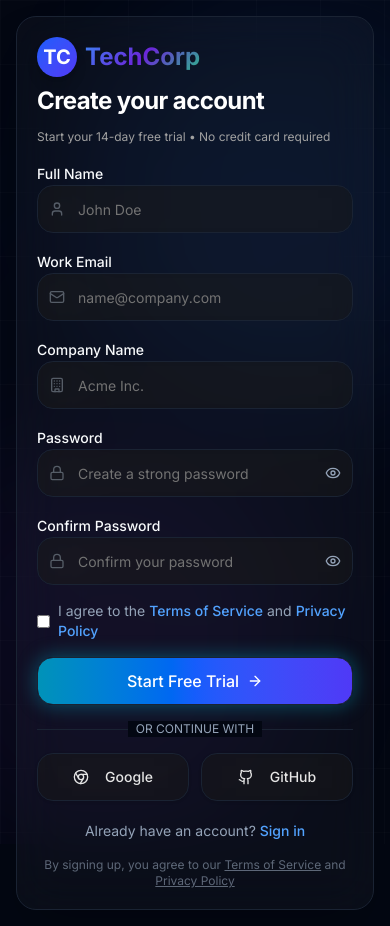
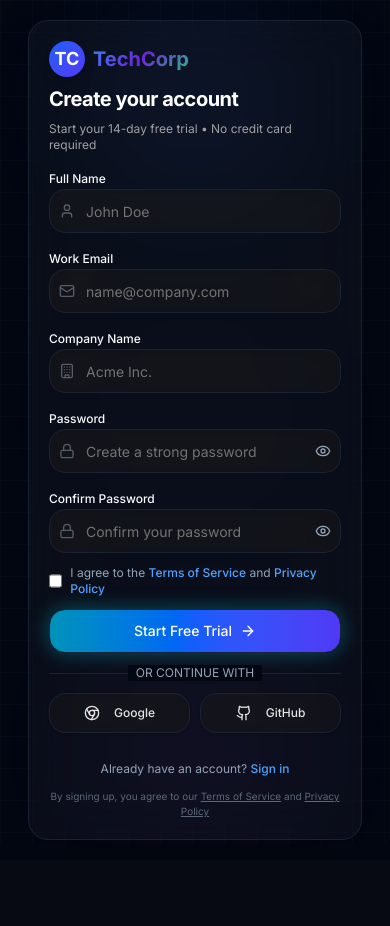
Before and after one commit to fahadmemon1234/The-CRM-Digital-FTE-Factory-Final-Hackathon-5, a Next.js app in the folder frontend/: page /signup in a window 390 px wide. After the commit the page ends 860 px from the top, so only its background shows below. Built offline with nearby package versions, Linux system fonts and the light colour scheme.

Commit message:
feat: make UI fully responsive for all devices

```diff
--- a/frontend/src/app/signup/page.tsx
+++ b/frontend/src/app/signup/page.tsx
@@ -98,7 +98,7 @@
   ]
 
   return (
-    <div className="min-h-screen flex items-center justify-center p-4 bg-[#030712] relative overflow-hidden">
+    <div className="min-h-screen flex items-center justify-center p-3 sm:p-4 md:p-6 lg:p-8 bg-[#030712] relative overflow-hidden">
       {/* Animated Background Elements */}
       <div className="fixed inset-0 overflow-hidden pointer-events-none">
         <motion.div
@@ -112,7 +112,7 @@
             repeat: Infinity,
             ease: "linear"
           }}
-          className="absolute top-0 left-1/4 w-96 h-96 bg-blue-500/20 rounded-full blur-3xl"
+          className="absolute top-0 left-1/4 w-48 sm:w-64 md:w-80 lg:w-96 h-48 sm:h-64 md:h-80 lg:h-96 bg-blue-500/20 rounded-full blur-3xl"
         />
         <motion.div
           animate={{
@@ -126,7 +126,7 @@
             ease: "linear",
             delay: 2
           }}
-          className="absolute bottom-0 right-1/4 w-96 h-96 bg-purple-500/20 rounded-full blur-3xl"
+          className="absolute bottom-0 right-1/4 w-48 sm:w-64 md:w-80 lg:w-96 h-48 sm:h-64 md:h-80 lg:h-96 bg-purple-500/20 rounded-full blur-3xl"
         />
         <motion.div
           animate={{
@@ -139,41 +139,41 @@
             ease: "linear",
             delay: 4
           }}
-          className="absolute top-1/2 left-1/2 -translate-x-1/2 -translate-y-1/2 w-[600px] h-[600px] bg-indigo-500/10 rounded-full blur-3xl"
+          className="absolute top-1/2 left-1/2 -translate-x-1/2 -translate-y-1/2 w-[300px] sm:w-[400px] md:w-[500px] lg:w-[600px] h-[300px] sm:h-[400px] md:h-[500px] lg:h-[600px] bg-indigo-500/10 rounded-full blur-3xl"
         />
       </div>
 
       {/* Grid Pattern Overlay */}
-      <div className="fixed inset-0 bg-[linear-gradient(rgba(255,255,255,0.02)_1px,transparent_1px),linear-gradient(90deg,rgba(255,255,255,0.02)_1px,transparent_1px)] bg-[size:64px_64px] pointer-events-none" />
+      <div className="fixed inset-0 bg-[linear-gradient(rgba(255,255,255,0.02)_1px,transparent_1px),linear-gradient(90deg,rgba(255,255,255,0.02)_1px,transparent_1px)] bg-[size:32px_32px] sm:bg-[size:64px_64px] pointer-events-none" />
 
-      <div className="w-full max-w-6xl grid lg:grid-cols-2 gap-8 relative z-10">
+      <div className="w-full max-w-6xl grid lg:grid-cols-2 gap-4 sm:gap-6 md:gap-8 relative z-10">
         {/* Left Side - Branding */}
         <motion.div
           initial={{ opacity: 0, x: -50 }}
           animate={{ opacity: 1, x: 0 }}
           transition={{ duration: 0.8 }}
-          className="hidden lg:flex flex-col justify-center space-y-8"
+          className="hidden lg:flex flex-col justify-center space-y-6 md:space-y-8"
         >
           <div className="space-y-4">
             <motion.div
-              className="flex items-center gap-3"
+              className="flex items-center gap-2 sm:gap-3"
               whileHover={{ scale: 1.02 }}
             >
-              <div className="h-12 w-12 rounded-xl bg-gradient-to-br from-blue-600 via-indigo-600 to-purple-600 flex items-center justify-center shadow-lg glow-blue">
-                <span className="text-2xl font-bold text-white">TC</span>
+              <div className="h-10 w-10 sm:h-12 sm:w-12 rounded-xl bg-gradient-to-br from-blue-600 via-indigo-600 to-purple-600 flex items-center justify-center shadow-lg glow-blue">
+                <span className="text-xl sm:text-2xl font-bold text-white">TC</span>
               </div>
-              <span className="text-3xl font-bold gradient-text">TechCorp</span>
+              <span className="text-2xl sm:text-3xl font-bold gradient-text">TechCorp</span>
             </motion.div>
 
-            <h1 className="text-5xl font-bold leading-tight">
+            <h1 className="text-3xl sm:text-4xl md:text-5xl font-bold leading-tight">
               Start Your <span className="gradient-text">AI Journey</span>
             </h1>
-            <p className="text-xl text-muted-foreground">
+            <p className="text-base sm:text-lg md:text-xl text-muted-foreground">
               Join 5,000+ companies delivering exceptional customer experiences with AI-powered support.
             </p>
           </div>
 
-          <div className="space-y-4">
+          <div className="space-y-3 sm:space-y-4">
             {features.map((feature, index) => (
               <motion.div
                 key={feature.text}
@@ -181,26 +181,26 @@
                 animate={{ opacity: 1, x: 0 }}
                 transition={{ duration: 0.5, delay: 0.5 + index * 0.1 }}
                 whileHover={{ x: 8, scale: 1.02 }}
-                className={`flex items-center gap-4 p-4 rounded-2xl ${feature.bg} border ${feature.border} backdrop-blur-xl transition-all duration-300 cursor-pointer`}
+                className={`flex items-center gap-3 sm:gap-4 p-3 sm:p-4 rounded-xl sm:rounded-2xl ${feature.bg} border ${feature.border} backdrop-blur-xl transition-all duration-300 cursor-pointer`}
               >
-                <div className={`h-12 w-12 rounded-xl ${feature.bg} flex items-center justify-center border ${feature.border}`}>
-                  <feature.icon className={`h-6 w-6 ${feature.color}`} />
+                <div className={`h-10 w-10 sm:h-12 sm:w-12 rounded-xl sm:rounded-2xl ${feature.bg} flex items-center justify-center border ${feature.border}`}>
+                  <feature.icon className={`h-5 w-5 sm:h-6 sm:w-6 ${feature.color}`} />
                 </div>
                 <div>
-                  <p className="font-semibold">{feature.text}</p>
-                  <p className="text-sm text-muted-foreground/80">Get started in minutes</p>
+                  <p className="font-semibold text-sm sm:text-base">{feature.text}</p>
+                  <p className="text-xs sm:text-sm text-muted-foreground/80">Get started in minutes</p>
                 </div>
               </motion.div>
             ))}
           </div>
 
           <motion.div
-            className="flex items-center gap-4 pt-8"
+            className="flex items-center gap-3 sm:gap-4 pt-6 sm:pt-8"
             initial={{ opacity: 0 }}
             animate={{ opacity: 1 }}
             transition={{ duration: 0.8, delay: 1 }}
           >
-            <div className="flex -space-x-3">
+            <div className="flex -space-x-2 sm:-space-x-3">
               {[1, 2, 3, 4, 5].map((i) => (
                 <motion.div
                   key={i}
@@ -208,18 +208,18 @@
                   animate={{ opacity: 1, scale: 1 }}
                   transition={{ duration: 0.3, delay: 1.2 + i * 0.1 }}
                   whileHover={{ scale: 1.2, zIndex: 10 }}
-                  className="h-10 w-10 rounded-full border-2 border-white/20 bg-gradient-to-br from-blue-400 to-indigo-600 flex items-center justify-center text-xs font-bold shadow-lg"
+                  className="h-8 w-8 sm:h-10 sm:w-10 rounded-full border-2 border-white/20 bg-gradient-to-br from-blue-400 to-indigo-600 flex items-center justify-center text-xs font-bold shadow-lg"
                 >
                   {String.fromCharCode(64 + i)}
                 </motion.div>
               ))}
             </div>
             <div>
-              <p className="font-semibold">500K+ Daily Users</p>
-              <div className="flex items-center gap-1 text-sm text-muted-foreground">
+              <p className="font-semibold text-sm sm:text-base">500K+ Daily Users</p>
+              <div className="flex items-center gap-1 text-xs sm:text-sm text-muted-foreground">
                 <div className="flex -space-x-1">
                   {[1, 2, 3, 4, 5].map((i) => (
-                    <span key={i} className="text-yellow-400 drop-shadow-lg">★</span>
+                    <span key={i} className="text-yellow-400 drop-shadow-lg text-xs sm:text-sm">★</span>
                   ))}
                 </div>
                 <span>4.9/5 rating</span>
@@ -233,116 +233,116 @@
           initial={{ opacity: 0, x: 50 }}
           animate={{ opacity: 1, x: 0 }}
           transition={{ duration: 0.8, delay: 0.2 }}
-          className="flex items-center justify-center"
+          className="flex items-center justify-center p-2 sm:p-0"
         >
-          <Card className="w-full max-w-md border-white/10 bg-white/[0.03] backdrop-blur-xl shadow-2xl">
-            <CardHeader className="space-y-3 pb-4">
+          <Card className="w-full max-w-md border-white/10 bg-white/[0.03] backdrop-blur-xl shadow-2xl mx-2 sm:mx-0">
+            <CardHeader className="space-y-2 sm:space-y-3 pb-3 sm:pb-4">
               <div className="lg:hidden flex items-center gap-2 mb-2">
-                <div className="h-10 w-10 rounded-xl bg-gradient-to-br from-blue-600 to-indigo-600 flex items-center justify-center shadow-lg">
-                  <span className="text-xl font-bold text-white">TC</span>
+                <div className="h-9 w-9 sm:h-10 sm:w-10 rounded-xl bg-gradient-to-br from-blue-600 to-indigo-600 flex items-center justify-center shadow-lg">
+                  <span className="text-lg sm:text-xl font-bold text-white">TC</span>
                 </div>
-                <span className="text-2xl font-bold gradient-text">TechCorp</span>
+                <span className="text-xl sm:text-2xl font-bold gradient-text">TechCorp</span>
               </div>
-              <CardTitle className="text-2xl font-bold">Create your account</CardTitle>
-              <CardDescription>
+              <CardTitle className="text-xl sm:text-2xl font-bold">Create your account</CardTitle>
+              <CardDescription className="text-xs sm:text-sm">
                 Start your 14-day free trial • No credit card required
               </CardDescription>
             </CardHeader>
-            <CardContent className="space-y-4">
-              <form onSubmit={handleSignup} className="space-y-4">
-                <div className="space-y-2">
-                  <label className="text-sm font-medium">Full Name</label>
+            <CardContent className="space-y-3 sm:space-y-4">
+              <form onSubmit={handleSignup} className="space-y-3 sm:space-y-4">
+                <div className="space-y-1.5 sm:space-y-2">
+                  <label className="text-xs sm:text-sm font-medium">Full Name</label>
                   <div className="relative">
-                    <User className="absolute left-3 top-1/2 -translate-y-1/2 h-4 w-4 text-muted-foreground" />
+                    <User className="absolute left-2.5 sm:left-3 top-1/2 -translate-y-1/2 h-4 w-4 text-muted-foreground" />
                     <Input
                       type="text"
                       placeholder="John Doe"
                       value={formData.name}
                       onChange={(e) => setFormData({...formData, name: e.target.value})}
-                      className="pl-10 h-12"
+                      className="pl-9 sm:pl-10 h-11 sm:h-12 text-sm sm:text-base"
                       required
                     />
                   </div>
                 </div>
 
-                <div className="space-y-2">
-                  <label className="text-sm font-medium">Work Email</label>
+                <div className="space-y-1.5 sm:space-y-2">
+                  <label className="text-xs sm:text-sm font-medium">Work Email</label>
                   <div className="relative">
-                    <Mail className="absolute left-3 top-1/2 -translate-y-1/2 h-4 w-4 text-muted-foreground" />
+                    <Mail className="absolute left-2.5 sm:left-3 top-1/2 -translate-y-1/2 h-4 w-4 text-muted-foreground" />
                     <Input
                       type="email"
                       placeholder="name@company.com"
                       value={formData.email}
                       onChange={(e) => setFormData({...formData, email: e.target.value})}
-                      className="pl-10 h-12"
+                      className="pl-9 sm:pl-10 h-11 sm:h-12 text-sm sm:text-base"
                       required
                     />
                   </div>
                 </div>
 
-                <div className="space-y-2">
-                  <label className="text-sm font-medium">Company Name</label>
+                <div className="space-y-1.5 sm:space-y-2">
+                  <label className="text-xs sm:text-sm font-medium">Company Name</label>
                   <div className="relative">
-                    <Building className="absolute left-3 top-1/2 -translate-y-1/2 h-4 w-4 text-muted-foreground" />
+                    <Building className="absolute left-2.5 sm:left-3 top-1/2 -translate-y-1/2 h-4 w-4 text-muted-foreground" />
                     <Input
                       type="text"
                       placeholder="Acme Inc."
                       value={formData.company}
                       onChange={(e) => setFormData({...formData, company: e.target.value})}
-                      className="pl-10 h-12"
+                      className="pl-9 sm:pl-10 h-11 sm:h-12 text-sm sm:text-base"
                       required
                     />
                   </div>
                 </div>
 
-                <div className="space-y-2">
-                  <label className="text-sm font-medium">Password</label>
+                <div className="space-y-1.5 sm:space-y-2">
+                  <label className="text-xs sm:text-sm font-medium">Password</label>
                   <div className="relative">
-                    <Lock className="absolute left-3 top-1/2 -translate-y-1/2 h-4 w-4 text-muted-foreground" />
+                    <Lock className="absolute left-2.5 sm:left-3 top-1/2 -translate-y-1/2 h-4 w-4 text-muted-foreground" />
                     <Input
                       type={showPassword ? "text" : "password"}
                       placeholder="Create a strong password"
                       value={formData.password}
                       onChange={(e) => setFormData({...formData, password: e.target.value})}
-                      className="pl-10 pr-10 h-12"
+                      className="pl-9 sm:pl-10 pr-9 sm:pr-10 h-11 sm:h-12 text-sm sm:text-base"
                       required
                       minLength={8}
                     />
                     <button
                       type="button"
                       onClick={() => setShowPassword(!showPassword)}
-                      className="absolute right-3 top-1/2 -translate-y-1/2 text-muted-foreground hover:text-foreground transition-colors"
+                      className="absolute right-2.5 sm:right-3 top-1/2 -translate-y-1/2 text-muted-foreground hover:text-foreground transition-colors"
                     >
                       {showPassword ? <EyeOff className="h-4 w-4" /> : <Eye className="h-4 w-4" />}
                     </button>
                   </div>
                 </div>
 
-                <div className="space-y-2">
-                  <label className="text-sm font-medium">Confirm Password</label>
+                <div className="space-y-1.5 sm:space-y-2">
+                  <label className="text-xs sm:text-sm font-medium">Confirm Password</label>
                   <div className="relative">
-                    <Lock className="absolute left-3 top-1/2 -translate-y-1/2 h-4 w-4 text-muted-foreground" />
+                    <Lock className="absolute left-2.5 sm:left-3 top-1/2 -translate-y-1/2 h-4 w-4 text-muted-foreground" />
                     <Input
                       type={showConfirmPassword ? "text" : "password"}
                       placeholder="Confirm your password"
                       value={formData.confirmPassword}
                       onChange={(e) => setFormData({...formData, confirmPassword: e.target.value})}
-                      className="pl-10 pr-10 h-12"
+                      className="pl-9 sm:pl-10 pr-9 sm:pr-10 h-11 sm:h-12 text-sm sm:text-base"
                       required
                       minLength={8}
                     />
                     <button
                       type="button"
                       onClick={() => setShowConfirmPassword(!showConfirmPassword)}
-                      className="absolute right-3 top-1/2 -translate-y-1/2 text-muted-foreground hover:text-foreground transition-colors"
+                      className="absolute right-2.5 sm:right-3 top-1/2 -translate-y-1/2 text-muted-foreground hover:text-foreground transition-colors"
                     >
                       {showConfirmPassword ? <EyeOff className="h-4 w-4" /> : <Eye className="h-4 w-4" />}
                     </button>
                   </div>
                 </div>
 
-                <div className="flex items-center gap-2 text-sm">
-                  <input type="checkbox" className="rounded border-white/20 bg-white/5" required />
+                <div className="flex items-center gap-2 text-xs sm:text-sm">
+                  <input type="checkbox" className="rounded border-white/20 bg-white/5 h-3.5 w-3.5 sm:h-4 sm:w-4" required />
                   <span className="text-muted-foreground">
                     I agree to the{" "}
                     <Link href="/terms" className="text-blue-400 hover:text-blue-300 font-medium transition-colors">
@@ -358,14 +358,14 @@
                 <Button
                   type="submit"
                   variant="premium"
-                  className="w-full h-12 text-base"
+                  className="w-full h-11 sm:h-12 text-sm sm:text-base"
                   disabled={isLoading}
                 >
                   {isLoading ? (
                     <motion.div
                       animate={{ rotate: 360 }}
                       transition={{ duration: 1, repeat: Infinity, ease: "linear" }}
-                      className="h-5 w-5 border-2 border-white border-t-transparent rounded-full"
+                      className="h-4 w-4 sm:h-5 sm:w-5 border-2 border-white border-t-transparent rounded-full"
                     />
                   ) : (
                     <>
@@ -385,25 +385,25 @@
                 </div>
               </div>
 
-              <div className="grid grid-cols-2 gap-3">
-                <Button variant="outline" className="h-12 border-white/10 hover:bg-white/5">
-                  <Chrome className="h-4 w-4 mr-2" />
+              <div className="grid grid-cols-2 gap-2.5 sm:gap-3">
+                <Button variant="outline" className="h-10 sm:h-12 border-white/10 hover:bg-white/5 text-xs sm:text-base">
+                  <Chrome className="h-3.5 sm:h-4 w-3.5 sm:w-4 mr-1.5 sm:mr-2" />
                   Google
                 </Button>
-                <Button variant="outline" className="h-12 border-white/10 hover:bg-white/5">
-                  <Github className="h-4 w-4 mr-2" />
+                <Button variant="outline" className="h-10 sm:h-12 border-white/10 hover:bg-white/5 text-xs sm:text-base">
+                  <Github className="h-3.5 sm:h-4 w-3.5 sm:w-4 mr-1.5 sm:mr-2" />
                   GitHub
                 </Button>
               </div>
             </CardContent>
-            <CardFooter className="flex flex-col space-y-4">
-              <p className="text-sm text-center text-muted-foreground">
+            <CardFooter className="flex flex-col space-y-3 sm:space-y-4 pt-2 sm:pt-0">
+              <p className="text-xs sm:text-sm text-center text-muted-foreground">
                 Already have an account?{" "}
-                <Link href="/login" className="text-blue-400 hover:text-blue-300 font-medium transition-colors">
+                <Link href="/login" className="text-blue-400 hover:text-blue-300 font-medium transition-colors text-xs sm:text-sm">
                   Sign in
                 </Link>
               </p>
-              <p className="text-xs text-center text-muted-foreground/60">
+              <p className="text-[10px] sm:text-xs text-center text-muted-foreground/60">
                 By signing up, you agree to our{" "}
                 <Link href="/terms" className="underline hover:text-foreground transition-colors">
                   Terms of Service
```
Also changed, not shown: frontend/src/app/dashboard/layout.tsx (+14 -11 lines), frontend/src/app/dashboard/page.tsx (+10 -10 lines), frontend/src/app/login/page.tsx (+58 -58 lines).
